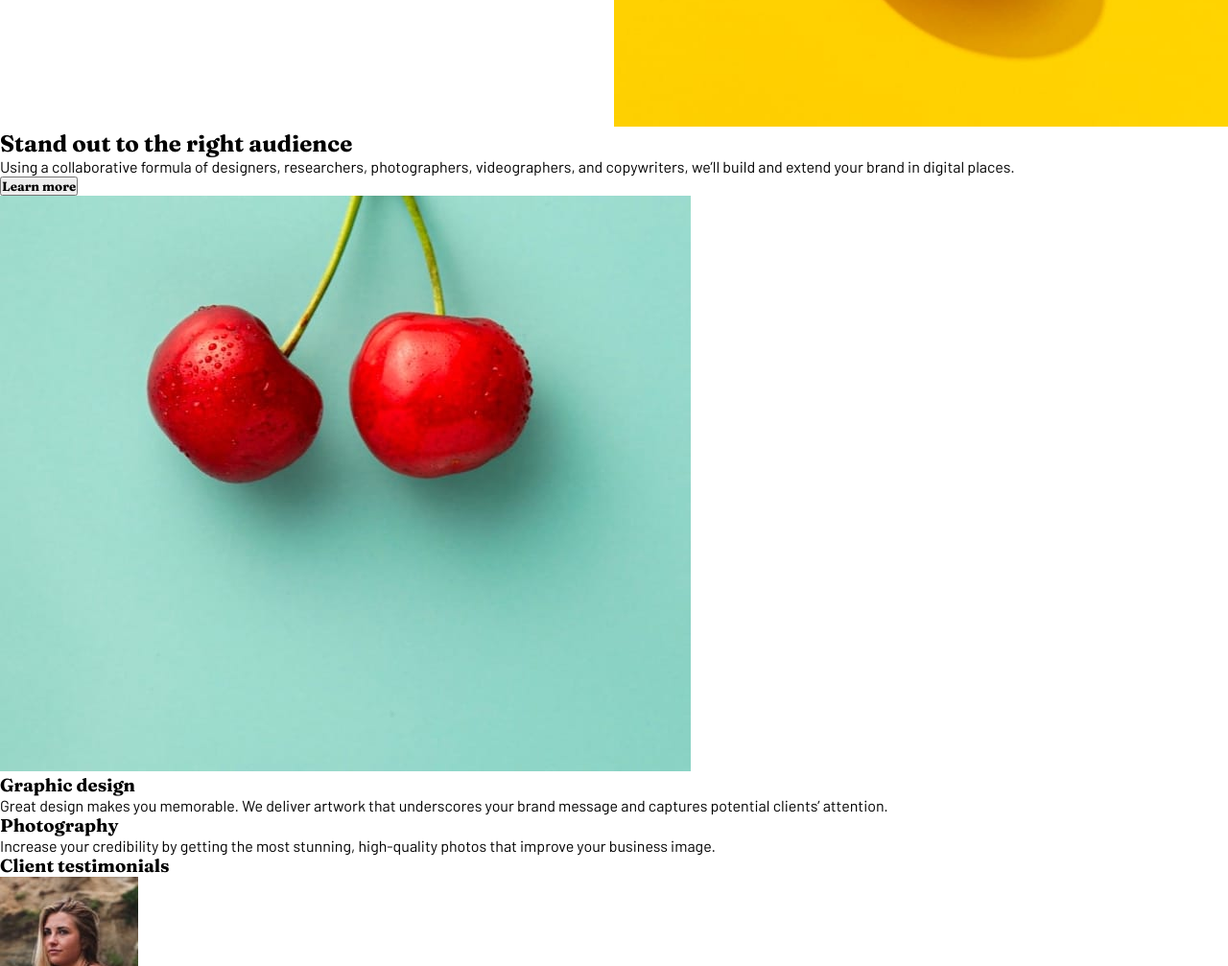
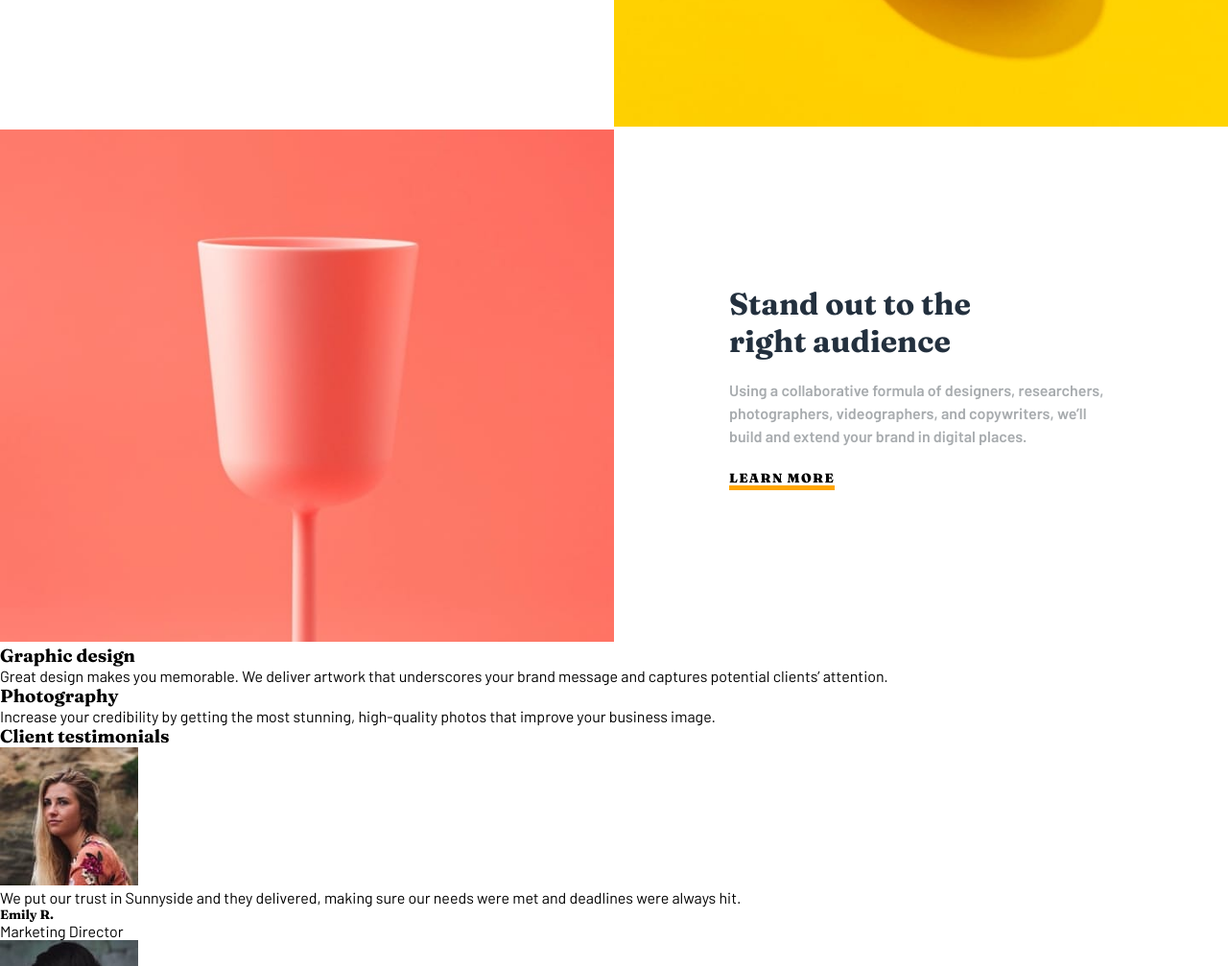
Before and after one commit to eliseucaputo/sunnyside, a plain HTML site: page sunnyside/index.html in a window 1280 px wide. Shown: the part 1200-2207 px from the top of the page at 96% size. Drawn offline with Linux system fonts and the light colour scheme.

Commit message:
update sec2

```diff
--- a/sunnyside/index.html
+++ b/sunnyside/index.html
@@ -36,9 +36,8 @@
 
         <picture>
           <source media="(max-width: 900px)" srcset="images/desktop/image-transform.jpg" type="image/jpg">
-          <img src="images/mobile/image-transform.jpg" alt="">
+          <img src="images/mobile/image-transform.jpg" style="width: 666px;" alt="">
         </picture>
-
 
         <article id="art1">
           <div>
@@ -53,16 +52,19 @@
       </section>
 
 
+
       <section id="sec2">
 
         <article id="art2">
-          <h2>Stand out to the right audience</h2>
-          <P>Using a collaborative formula of designers, researchers, photographers, videographers, and copywriters, we’ll build and extend your brand in digital places. </P>
+          <div>
+            <h2>Stand out to the right audience</h2>
+            <P>Using a collaborative formula of designers, researchers, photographers, videographers, and copywriters, we’ll build and extend your brand in digital places. </P>
             <button type="button">Learn more</button>
+          </div>
         </article>
         <picture>
-          <source media="(max-width: 900px)" srcset="images/mobile/image-graphic-design.jpg" type="image/jpg">
-          <img src="images/desktop/image-graphic-design.jpg" alt="">
+          <source media="(max-width: 900px)" srcset="images/mobile/image-stand-out.jpg" type="image/jpg">
+          <img src="images/desktop/image-stand-out.jpg" alt="">
         </picture>
 
       </section>
--- a/sunnyside/style.css
+++ b/sunnyside/style.css
@@ -92,12 +92,18 @@ ul li a:hover {
     margin-top: 80px;
 }
 
+
+
+
+
+
+
 #sec1 {
     display: flex;
     flex-direction: row-reverse;
 }
 
-#sec1 picture img, #sec picture {
+#sec1 picture img, #sec1 picture {
     max-width: 50vw;
 }
 
@@ -139,3 +145,54 @@ ul li a:hover {
     font-weight: 800;
     letter-spacing: 0.1em;
 }
+
+
+/* SEC2 */
+
+#sec2 {
+    display: flex;
+    flex-direction: row-reverse;
+}
+
+#sec2 picture img, #sec2 picture {
+    max-width: 50vw;
+}
+
+#art2 {
+    max-width: 50vw;
+    display: flex;
+    justify-content: center;
+    align-items: center;
+}
+
+#art2 div {
+    width: 400px;
+}
+
+#art2 {
+    width: 50vw;
+}
+
+#art2 div h2 {
+    color: hsl(212, 27%, 19%);
+    width: 280px;
+    margin-bottom: 20px;
+    font-size: 2em;
+}
+
+#art2 div p {
+    margin-bottom: 20px;
+    font-weight: 600;
+    color: hsl(210, 4%, 67%);
+    line-height: 1.5em;
+}
+
+#art2 div button {
+    border: none;
+    background-color: transparent;
+    border-bottom: 5px solid orange;
+    cursor: pointer;
+    text-transform: uppercase;
+    font-weight: 800;
+    letter-spacing: 0.1em;
+}
```
